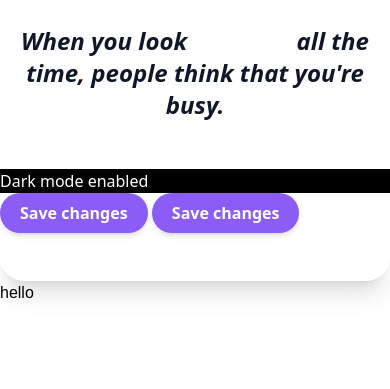
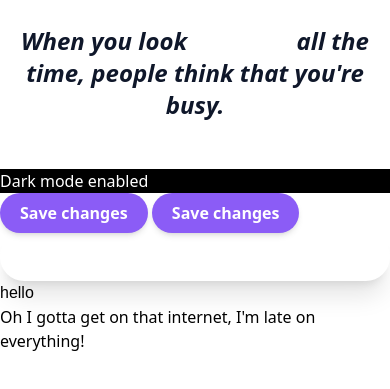
Before and after one commit to shivarajskit/learnings-hands-on, a website: page CSS-Tailwind-CSS/index.html in a window 390 px wide. Shown: the part 131-520 px from the top of the page. Drawn offline with Linux system fonts and the light colour scheme.

Commit message:
Custom breakpoint

```diff
--- a/CSS-Tailwind-CSS/index.html
+++ b/CSS-Tailwind-CSS/index.html
@@ -81,6 +81,11 @@
   <div class="font-fantasy">
     <!-- this will use fantasy font -->hello
   </div>
+
+  <!-- 3xl breakpoint -->
+  <blockquote class="text-base md:text-md 3xl:text-lg">
+    Oh I gotta get on that internet, I'm late on everything!
+  </blockquote>
 </body>
 
 </html>
--- a/CSS-Tailwind-CSS/tailwind.config.js
+++ b/CSS-Tailwind-CSS/tailwind.config.js
@@ -10,6 +10,7 @@ module.exports = {
       md: "768px",
       lg: "976px",
       xl: "1440px",
+      "3xl": "1600px", // // Adds a new `3xl:` screen variant
     },
     fontFamily: {
       fantasy: ["fantasy", "serif"],
```
Also changed, not shown: CSS-Tailwind-CSS/dist/styles.css.
